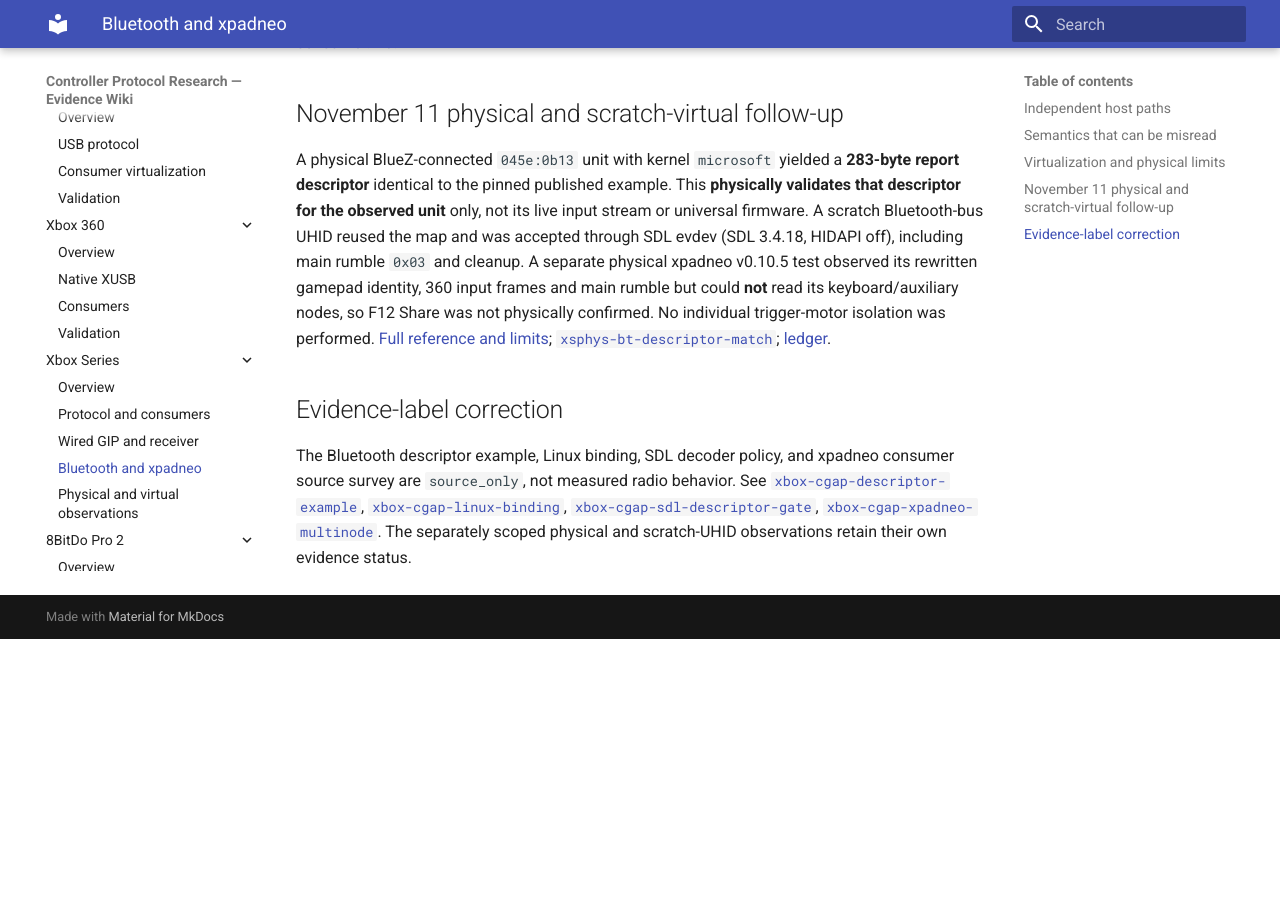
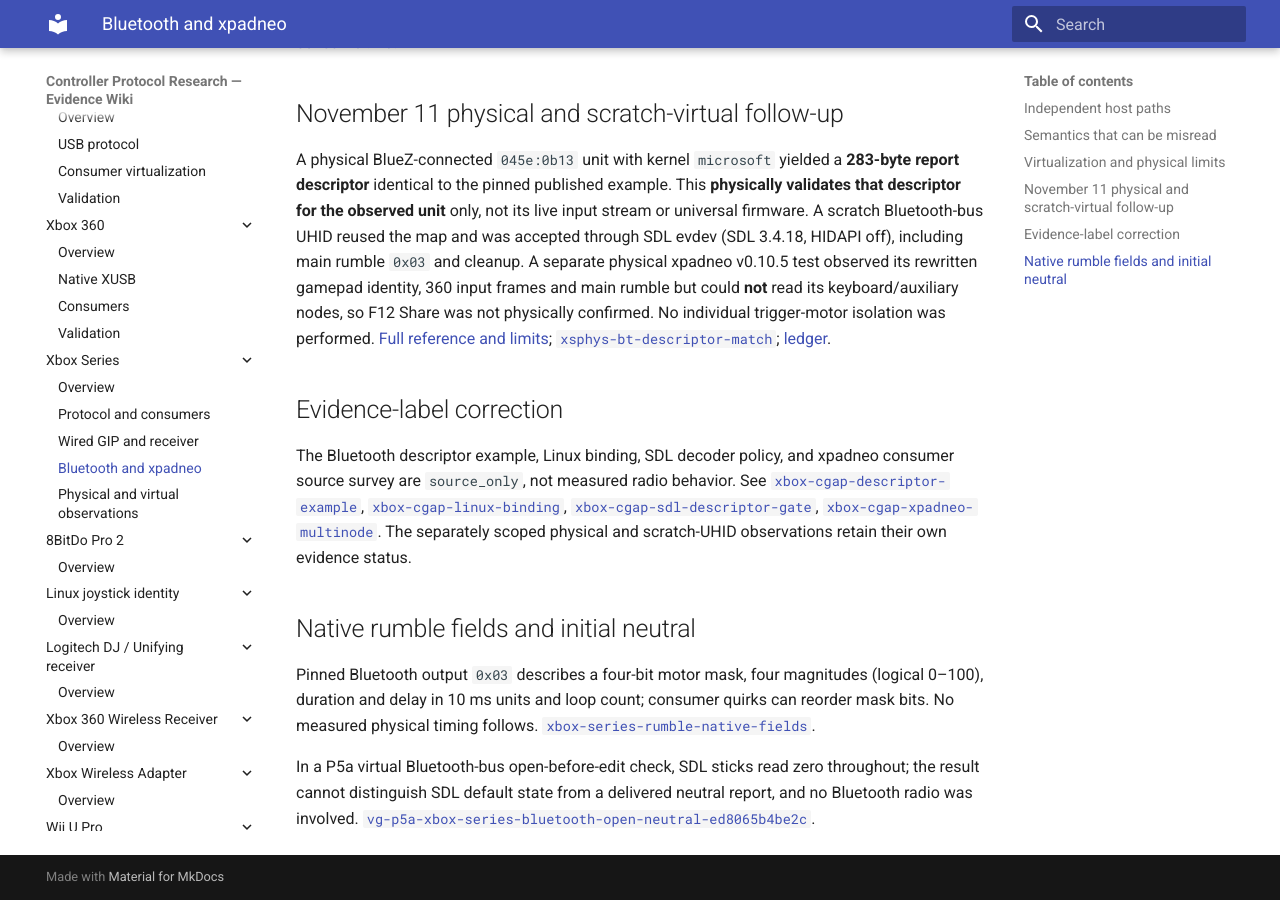
Before and after one commit to anderstvoss/controller-protocol-research, an MkDocs documentation site: the page built from docs/wiki/pages/controllers/xbox-series/bluetooth-and-xpadneo.md, in a window 1280 px wide and 900 px high, scrolled down 1651 px. Built offline with MkDocs 1.6.1 and Material for MkDocs 9.7.7, drawn with Linux system fonts in a browser that asks for light colours; before the commit the page ends 2290 px from its top, so only the background shows below that.

Commit message:
Wiki: update Xbox consumer paths and add Xbox One and Elite chapters

```diff
--- a/docs/wiki/mkdocs.yml
+++ b/docs/wiki/mkdocs.yml
@@ -118,3 +118,9 @@ nav:
           - "Overview": controllers/switch2-joycon-left/index.md
       - "Switch 2 Joy-Con Right":
           - "Overview": controllers/switch2-joycon-right/index.md
+      - "Xbox One":
+          - "Overview": controllers/xbox-one/index.md
+      - "Xbox Elite Series 1":
+          - "Overview": controllers/xbox-elite-series-1/index.md
+      - "Xbox Elite Series 2":
+          - "Overview": controllers/xbox-elite-series-2/index.md
--- a/docs/wiki/pages/controllers/xbox-series/bluetooth-and-xpadneo.md
+++ b/docs/wiki/pages/controllers/xbox-series/bluetooth-and-xpadneo.md
@@ -35,3 +35,9 @@ A physical BlueZ-connected `045e:0b13` unit with kernel `microsoft` yielded a **
 ## Evidence-label correction
 
 The Bluetooth descriptor example, Linux binding, SDL decoder policy, and xpadneo consumer source survey are `source_only`, not measured radio behavior. See [`xbox-cgap-descriptor-example`](https://github.com/anderstvoss/controller-protocol-research/blob/eb7887bf1aacc1b0baf6f5e973cac2ee41090c4e/records/claim/xbox-cgap-descriptor-example.json), [`xbox-cgap-linux-binding`](https://github.com/anderstvoss/controller-protocol-research/blob/eb7887bf1aacc1b0baf6f5e973cac2ee41090c4e/records/claim/xbox-cgap-linux-binding.json), [`xbox-cgap-sdl-descriptor-gate`](https://github.com/anderstvoss/controller-protocol-research/blob/eb7887bf1aacc1b0baf6f5e973cac2ee41090c4e/records/claim/xbox-cgap-sdl-descriptor-gate.json), [`xbox-cgap-xpadneo-multinode`](https://github.com/anderstvoss/controller-protocol-research/blob/eb7887bf1aacc1b0baf6f5e973cac2ee41090c4e/records/claim/xbox-cgap-xpadneo-multinode.json). The separately scoped physical and scratch-UHID observations retain their own evidence status.
+
+## Native rumble fields and initial neutral
+
+Pinned Bluetooth output `0x03` describes a four-bit motor mask, four magnitudes (logical 0–100), duration and delay in 10 ms units and loop count; consumer quirks can reorder mask bits. No measured physical timing follows. [`xbox-series-rumble-native-fields`](https://github.com/anderstvoss/controller-protocol-research/blob/eb7887bf1aacc1b0baf6f5e973cac2ee41090c4e/records/claim/xbox-series-rumble-native-fields.json).
+
+In a P5a virtual Bluetooth-bus open-before-edit check, SDL sticks read zero throughout; the result cannot distinguish SDL default state from a delivered neutral report, and no Bluetooth radio was involved. [`vg-p5a-xbox-series-bluetooth-open-neutral-ed8065b4be2c`](https://github.com/anderstvoss/controller-protocol-research/blob/eb7887bf1aacc1b0baf6f5e973cac2ee41090c4e/records/experiment/vg-p5a-xbox-series-bluetooth-open-neutral-ed8065b4be2c.json).
```
Also changed, not shown: docs/wiki/pages/controllers.md (+3 -0 lines), docs/wiki/pages/controllers/dualshock4/reports-and-features.md (+4 -0 lines), docs/wiki/pages/controllers/xbox-elite-series-1/index.md (added, +5 -0 lines), docs/wiki/pages/controllers/xbox-elite-series-2/index.md (added, +5 -0 lines), docs/wiki/pages/controllers/xbox-one/index.md (added, +5 -0 lines), docs/wiki/pages/controllers/xbox360/consumers-and-compatibility.md (+4 -0 lines), docs/wiki/pages/controllers/xbox360/validation.md (+4 -0 lines).
